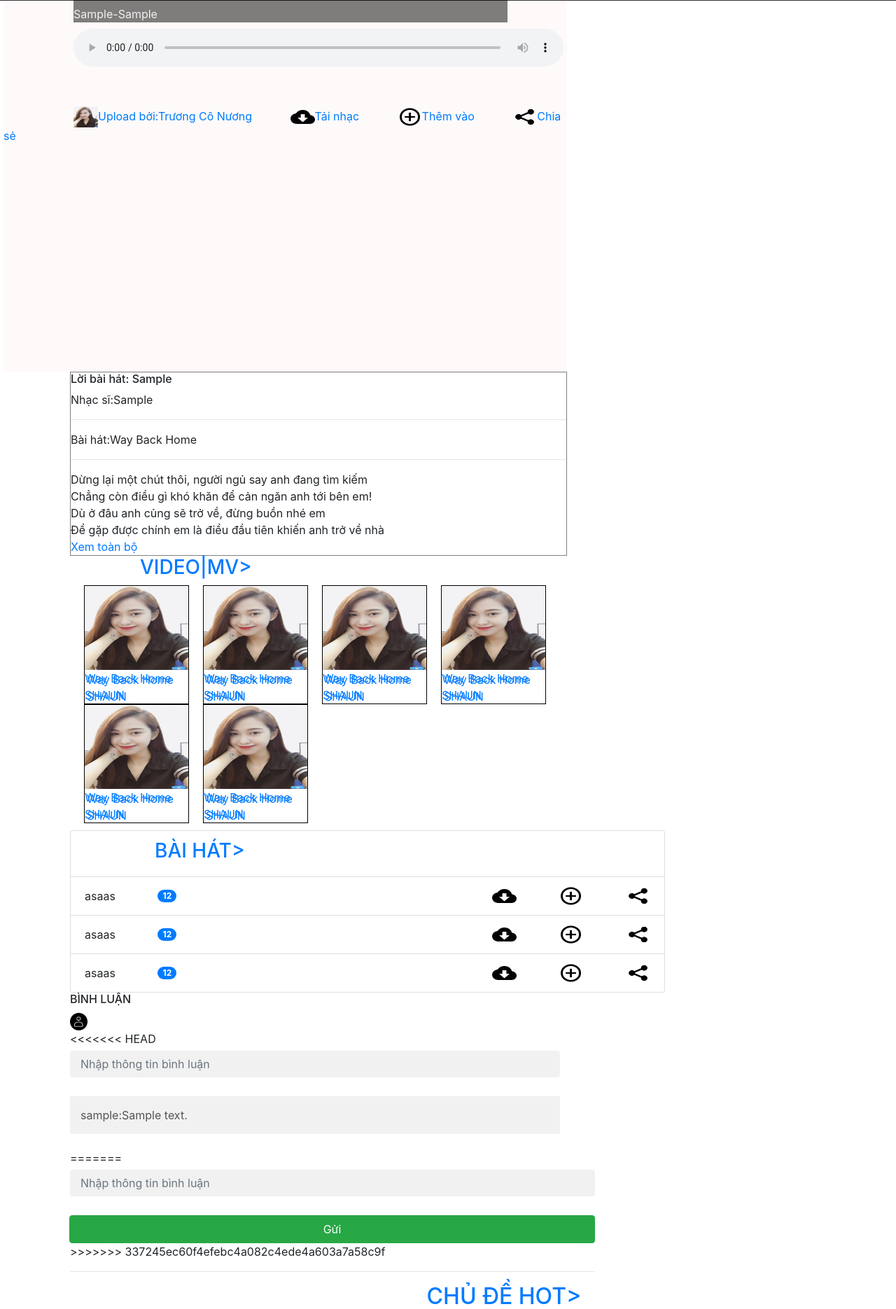
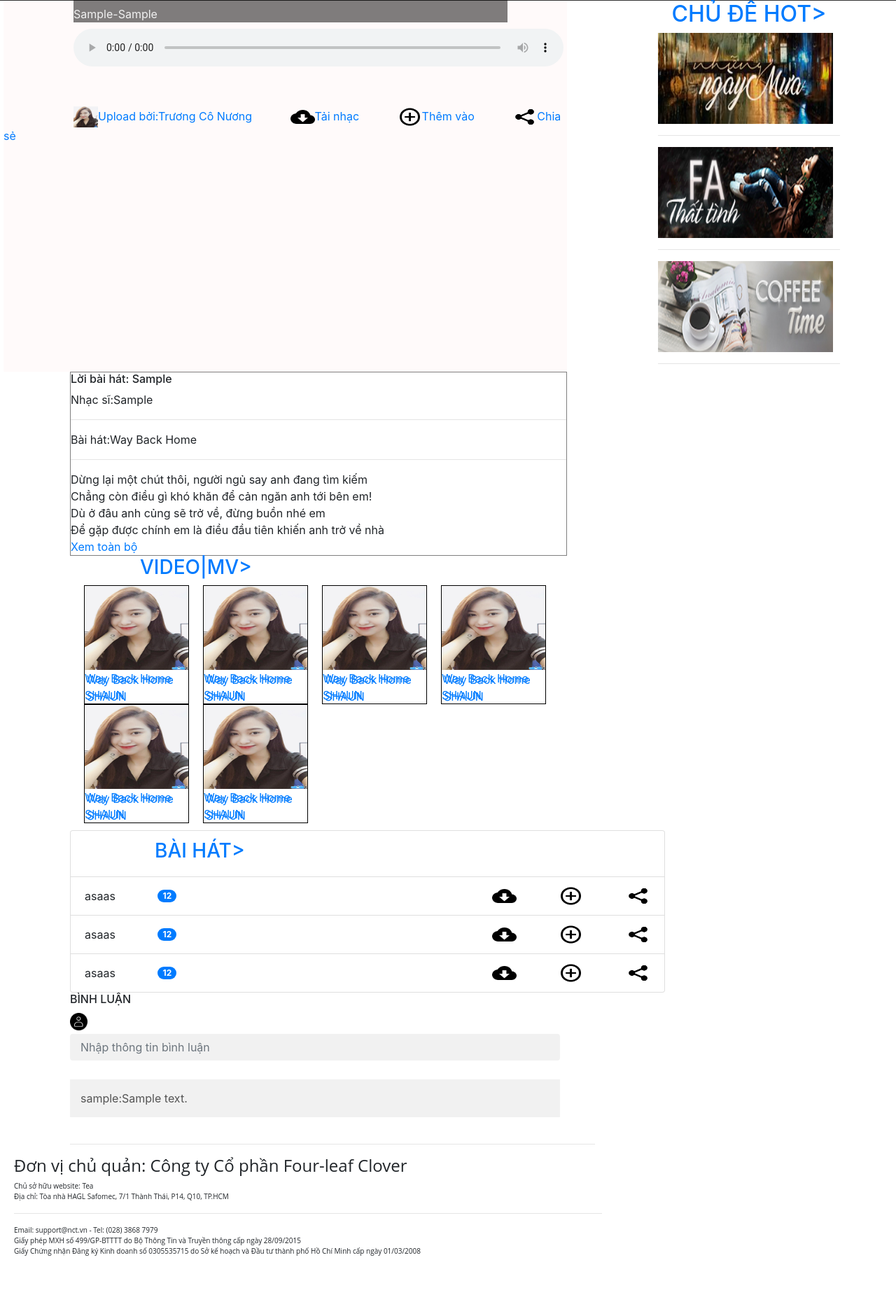
Before and after one commit to truongvancho/doancongnghemoi, a Node project: template rty/views/videos.ejs in a window 1280 px wide; the page is wider, and only the part inside the window is pictured. Shown: the part 84-1954 px from the top of that part at 70% size. After the commit the page ends 1878 px from the top of that part, so only its background shows below. Run offline with Node 20 templates, Linux system fonts and the light colour scheme; the template is opened without the code that fills it: most values are stand-ins (such as "Sample title", 1, 10 or a date in 2020); some libraries are stand-ins or nearby versions.

Commit message:
zxxz
xxzzcc

```diff
--- a/rty/package.json
+++ b/rty/package.json
@@ -17,6 +17,7 @@
     "http-errors": "~1.6.2",
     "morgan": "~1.9.0",
     "socket.io": "^2.1.1",
-    "socket.io-client": "^2.1.1"
+    "socket.io-client": "^2.1.1",
+    "validator": "^10.7.1"
   }
 }
--- a/rty/views/videos.ejs
+++ b/rty/views/videos.ejs
@@ -24,7 +24,7 @@
             $.get("qwe1",{mamusic:ma,ad:dn,tinnhan:sas},function (data) {
                 console.log(data);
             })
-            $("#txtbinhluan").val("");
+
        document.getElementById("txtbinhluan").value="";
         }
         $(document).ready(function () {
@@ -295,7 +295,6 @@
                 <img src="images/login.png" style="width:25px;height:25px;"/>
 
                 <div class="input-group mb-3">
-<<<<<<< HEAD
                     <form>
                         <input type="text" class="form-control" id="txtbinhluan" placeholder="Nhập thông tin bình luận" style="width:700px;">
                         <%if(ss=="success"){%>
@@ -309,14 +308,6 @@
                         <%tn.forEach(function (i) {%>
                         <input type='text' disabled='true' style='width:700px;'  value='<%=i.userName%>:<%=i.text%>'/>
                         <%})%>
-=======
-                    <input type="text" class="form-control" id="txtbinhluan" placeholder="Nhập thông tin bình luận">
-                    <div class="input-group-append">
-                        <button class="btn btn-success"  id="btnbinhluan" style="height:40px;margin-top:5px;" type="submit" onclick="traloi()">Gửi</button>
-                    </div>
-                    <div id="binhluan">
-
->>>>>>> 337245ec60f4efebc4a082c4ede4a603a7a58c9f
 
                     </div>
                 </div>
```
Also changed, not shown: rty/routes/index.js (+20 -14 lines), 3 other files. Lines whose indentation alone changed are shown as unchanged.
